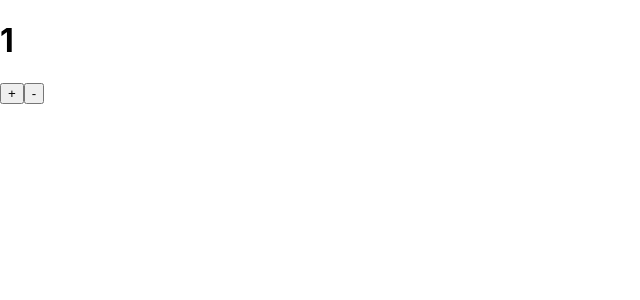
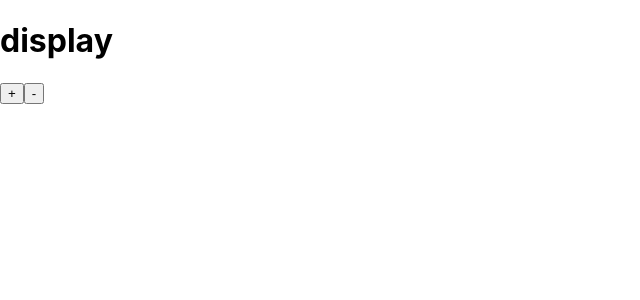
Before and after one commit to LTH4823/r00, a React (Create React App) app: page / in a window 1280 px wide. Shown: the top 300 px of the page, without its empty margins (0-640 px from the left). Built offline with nearby package versions, Linux system fonts and the light colour scheme.

Commit message:
React setState num Counter3 setting not yet

```diff
--- a/src/App.js
+++ b/src/App.js
@@ -3,6 +3,8 @@ import Lotto from "./components/lotto";
 import Temp1 from "./components/templates/Temp1";
 import LottoPage from "./components/pages/LottoPage";
 import Counter1 from "./components/counter1/Counter1";
+import Counter2 from "./components/counter2";
+import Counter3 from "./components/counter3";
 
 
 function App() {
@@ -13,7 +15,7 @@ function App() {
 
     return (
         <div>
-            <Counter1/>
+            <Counter3/>
         </div>
     );
 }
--- /dev/null
+++ b/src/components/counter2/CountButtons.js
@@ -0,0 +1,15 @@
+import React from 'react';
+
+const CountButtons = ({fn}) => {
+
+    console.log("Count Btns...............................")
+
+    return (
+        <div>
+            <button onClick={(event)=>{fn(1)}}>+</button>
+            <button onClick={(event)=>{fn(-1)}}>-</button>
+        </div>
+    );
+};
+
+export default CountButtons;
--- /dev/null
+++ b/src/components/counter2/CountDisplay.js
@@ -0,0 +1,11 @@
+import React from 'react';
+
+const CountDisplay = ({value}) => {
+    return (
+        <div>
+            <h1>{value}</h1>
+        </div>
+    );
+};
+
+export default CountDisplay;
--- /dev/null
+++ b/src/components/counter2/index.js
@@ -0,0 +1,24 @@
+import React, {useState} from 'react';
+import CountDisplay from "./CountDisplay";
+import CountButtons from "./CountButtons";
+
+const initState = {num:0}
+
+const Counter2 = () => {
+
+    const [data, setData] = useState(initState)
+
+    const change = (value) =>{
+        console.log("change..........................")
+        setData({num:data.num + value})
+    }
+
+    return (
+        <div>
+            <CountDisplay value={data.num}/>
+            <CountButtons fn={change}/>
+        </div>
+    );
+};
+
+export default Counter2;
--- /dev/null
+++ b/src/components/counter3/CountButtons3.js
@@ -0,0 +1,18 @@
+import React from 'react';
+import change from "./countService";
+
+const CountButtons = () => {
+
+
+    const fn = change()
+
+
+    return (
+        <div>
+            <button>+</button>
+            <button>-</button>
+        </div>
+    );
+};
+
+export default CountButtons;
--- /dev/null
+++ b/src/components/counter3/CountDisplay3.js
@@ -0,0 +1,14 @@
+import React from 'react';
+import countService from "./countService";
+
+const CountDisplay3 = () => {
+
+
+    return (
+        <div>
+            <h1>display</h1>
+        </div>
+    );
+};
+
+export default CountDisplay3;
--- /dev/null
+++ b/src/components/counter3/countService.js
@@ -0,0 +1,11 @@
+import {useState} from "@types/react";
+
+const change = (num, flag, setFlag) => {
+    console.log("change.......................")
+    if (setFlag){
+        console.log(setFlag)
+        setFlag(!flag)
+    }
+}
+
+export default change;
--- /dev/null
+++ b/src/components/counter3/index.js
@@ -0,0 +1,20 @@
+import React, {useState} from 'react';
+import CountDisplay3 from "./CountDisplay3";
+import CountButtons3 from "./CountButtons3";
+import change from "./countService";
+
+const Counter3 = () => {
+
+    const [flag, setFlag] = useState(false)
+
+    change(flag,setFlag)
+
+    return (
+        <div>
+            <CountDisplay3/>
+            <CountButtons3/>
+        </div>
+    );
+};
+
+export default Counter3;
```
